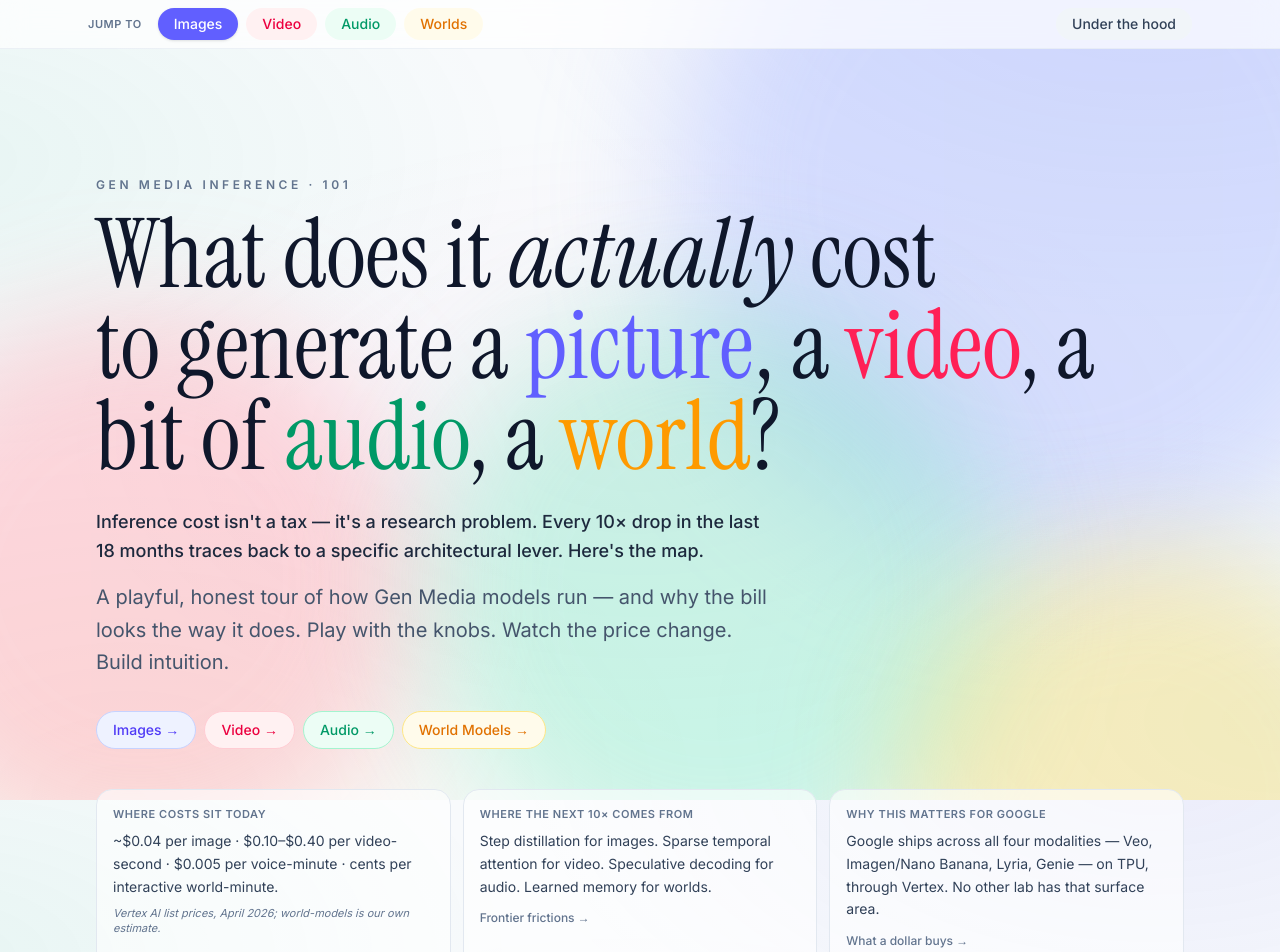
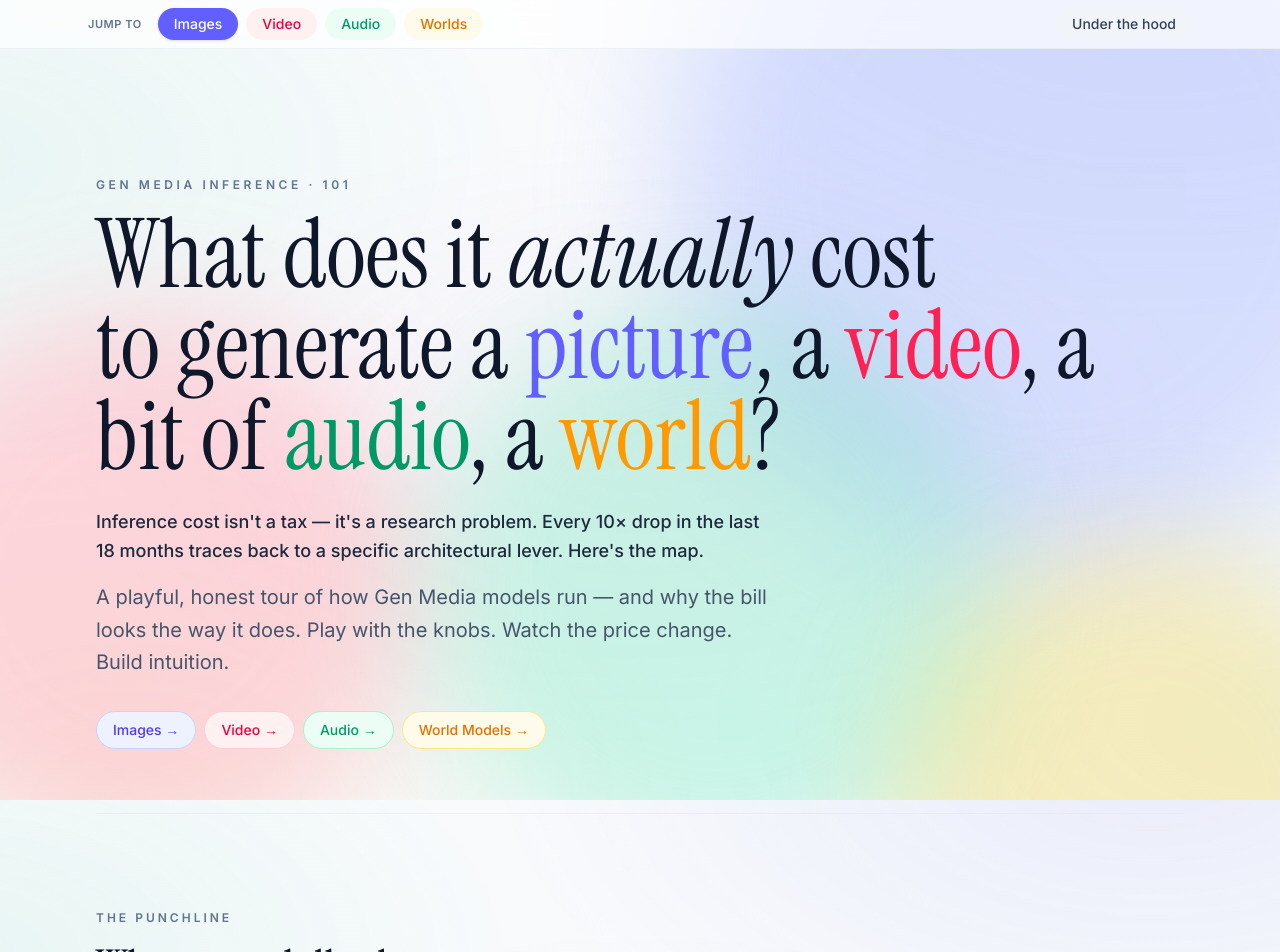
Before and after one commit to ummerr/inference, a React (Vite) app: page / in a window 1280 px wide. Shown: the top 952 px of the page. Built offline with nearby package versions, Linux system fonts and the light colour scheme.

Commit message:
Remove off-theme stat cards from hero
Co-Authored-By: Claude Opus 4.6 <noreply@anthropic.com>

```diff
--- a/src/components/Hero.tsx
+++ b/src/components/Hero.tsx
@@ -35,47 +35,6 @@ export function Hero() {
         ))}
       </div>
 
-      <div className="mt-10 grid grid-cols-1 sm:grid-cols-3 gap-3 fade-up">
-        <div className="rounded-2xl border border-slate-200 bg-white/60 p-4">
-          <div className="text-[11px] font-semibold uppercase tracking-wider text-slate-500">
-            Where costs sit today
-          </div>
-          <p className="mt-2 text-sm text-slate-700 leading-relaxed">
-            ~$0.04 per image · $0.10–$0.40 per video-second · $0.005 per voice-minute ·
-            cents per interactive world-minute.
-          </p>
-          <p className="mt-2 text-[11px] text-slate-500 italic leading-snug">
-            Vertex AI list prices, April 2026; world-models is our own estimate.
-          </p>
-          <a href="#zone-images" className="mt-3 inline-block text-xs font-medium text-slate-500 hover:text-slate-800">
-            See the math →
-          </a>
-        </div>
-        <div className="rounded-2xl border border-slate-200 bg-white/60 p-4">
-          <div className="text-[11px] font-semibold uppercase tracking-wider text-slate-500">
-            Where the next 10× comes from
-          </div>
-          <p className="mt-2 text-sm text-slate-700 leading-relaxed">
-            Step distillation for images. Sparse temporal attention for video.
-            Speculative decoding for audio. Learned memory for worlds.
-          </p>
-          <a href="#/misc" className="mt-3 inline-block text-xs font-medium text-slate-500 hover:text-slate-800">
-            Frontier frictions →
-          </a>
-        </div>
-        <div className="rounded-2xl border border-slate-200 bg-white/60 p-4">
-          <div className="text-[11px] font-semibold uppercase tracking-wider text-slate-500">
-            Why this matters for Google
-          </div>
-          <p className="mt-2 text-sm text-slate-700 leading-relaxed">
-            Google ships across all four modalities — Veo, Imagen/Nano Banana, Lyria, Genie —
-            on TPU, through Vertex. No other lab has that surface area.
-          </p>
-          <a href="#cross-modality" className="mt-3 inline-block text-xs font-medium text-slate-500 hover:text-slate-800">
-            What a dollar buys →
-          </a>
-        </div>
-      </div>
     </header>
   )
 }
```
